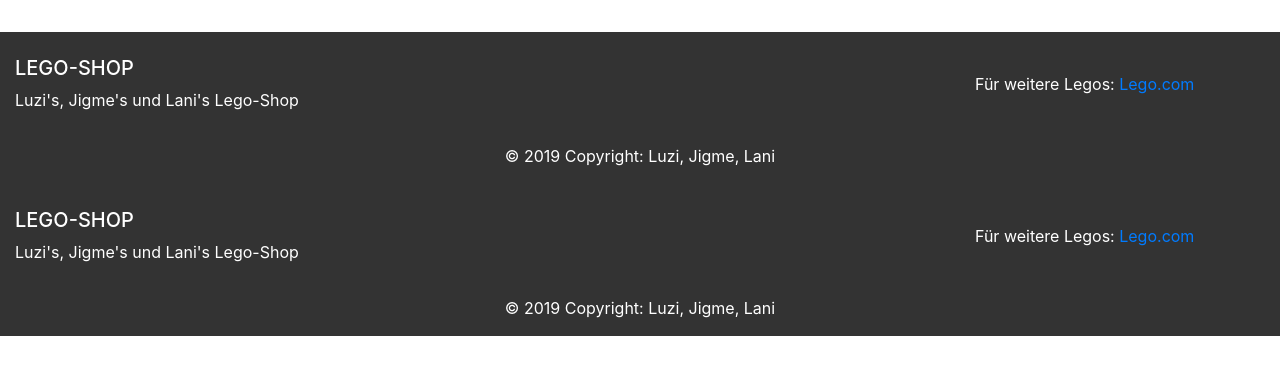
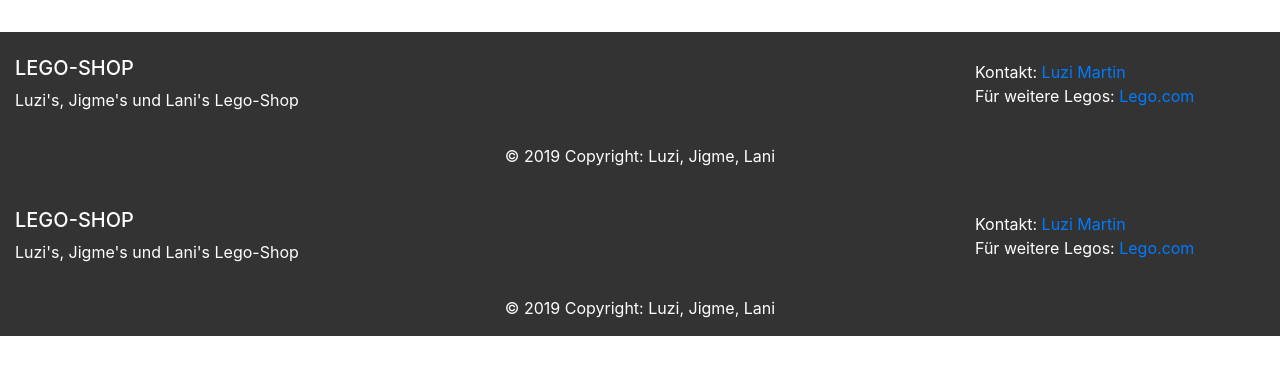
Before and after one commit to Luzi-Martin/LegoShop, a PHP site: template templates/footer.php in a window 1280 px wide. Shown: the part 56-431 px from the top of the page. Run offline with PHP 8.4, Linux system fonts and the light colour scheme; the template is opened without the code that fills it, so the values that code supplies are empty.

Commit message:
add contact to footer

```diff
--- a/templates/footer.php
+++ b/templates/footer.php
@@ -26,6 +26,11 @@
 
             <!-- Links -->
             <ul class="list-unstyled">
+              <li>
+                <span>Kontakt:</span>
+                <a href="mailTo:luzi.martin@swisscom.com">Luzi Martin</a>
+              </li>
+
               <li><span>Für weitere Legos: </span>
                 <a href="https://www.lego.com/de-ch">Lego.com</a>
               </li>
```
